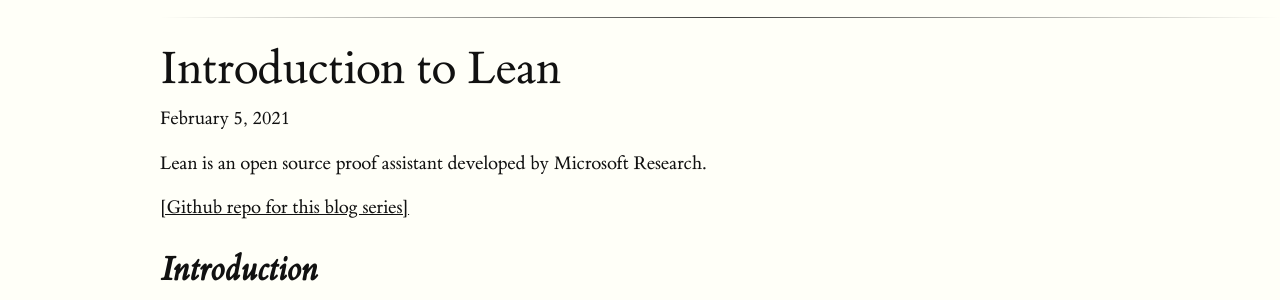
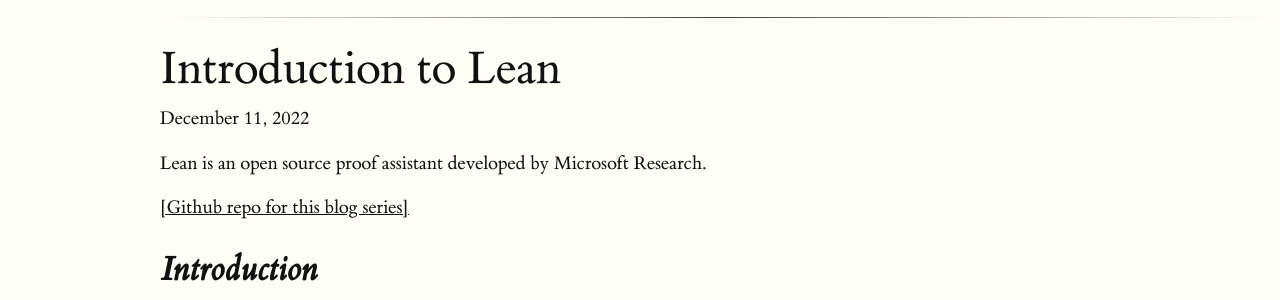
Before and after one commit to ujjwal-9/ujjwal-9.github.io, a Jekyll site: the page built from _posts/2022-12-11-intro-to-lean.md, in a window 1280 px wide and 900 px high. Shown: the part 145-445 px from the top of the window. Built offline with Jekyll 4.4.1, drawn with Linux system fonts in a browser that asks for light colours; formulas are drawn with MathJax 3; a style sheet for code colours, icons or effects is not loaded.

Commit message:
completed lean blog

```diff
--- a/_posts/2021-02-05-intro-to-lean.md
+++ b/_posts/2022-12-11-intro-to-lean.md
@@ -1,7 +1,7 @@
 ---
 layout: post
 title:  "Introduction to Lean"
-date:   2021-02-05
+date:   2022-12-11
 title_include: true
 categories: blog
 image_url: /assets/img/intro-lean/cover.png
```
Also changed, not shown: writings.md (+1 -1 lines).
